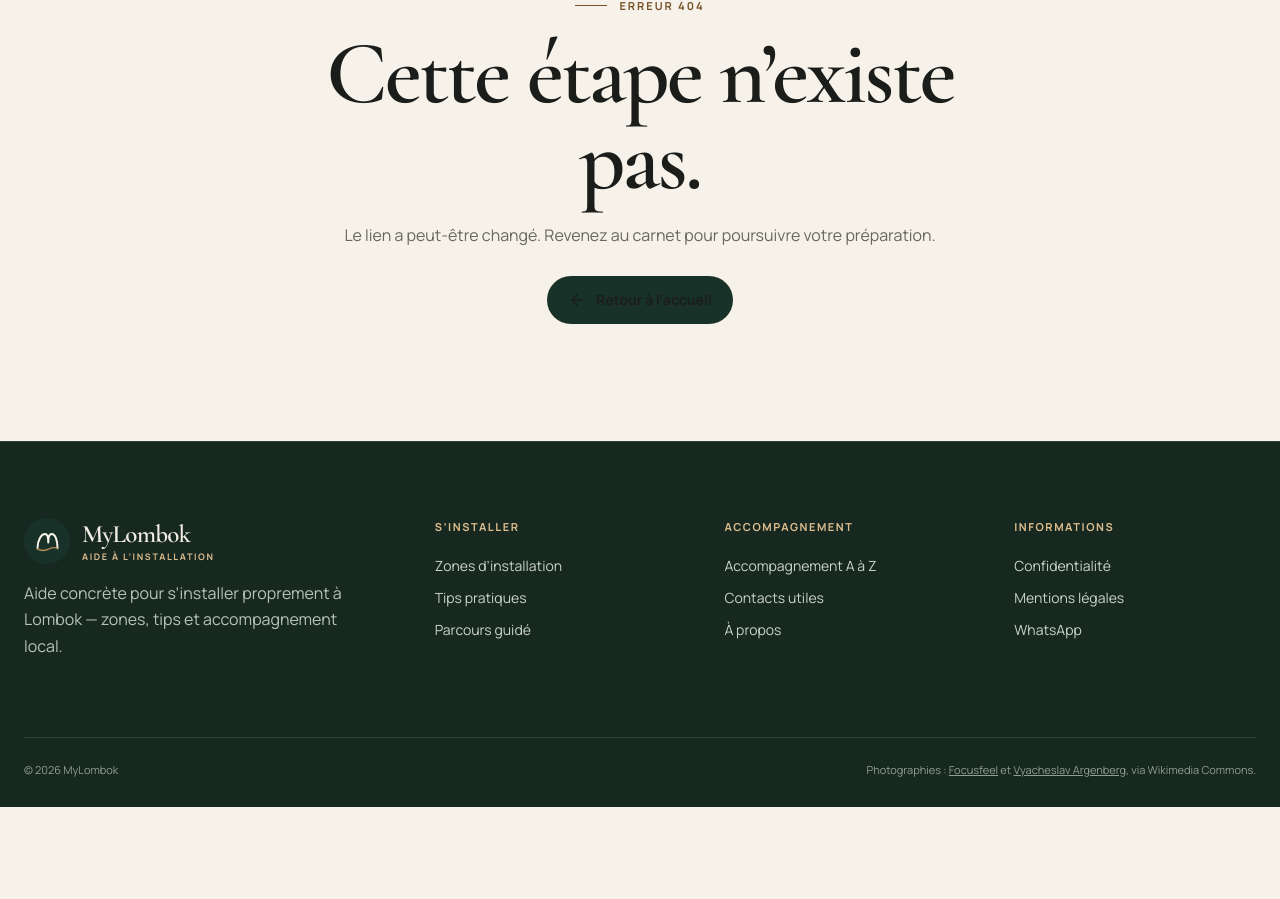
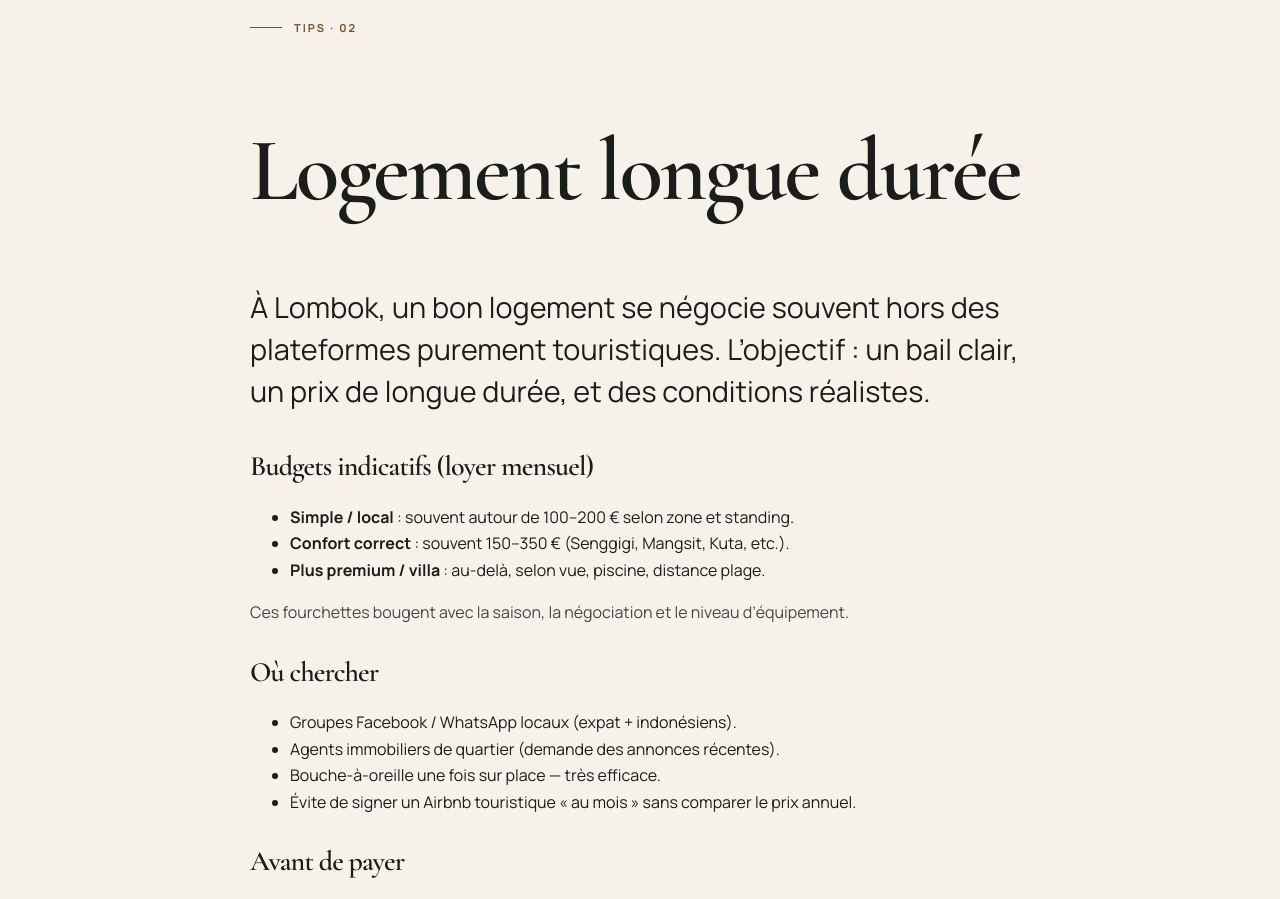
Before and after one commit to Dorianpmy/MyLombok, a Next.js app: page /tips/logement in a window 1280 px wide. Before the commit this address had no page. Shown: the part 198-1097 px from the top of the page. Before the commit the page ends 1005 px from the top, so only its background shows below. Built offline with nearby package versions, Linux system fonts and the light colour scheme.

Commit message:
content: tips logement longue durée Lombok

```diff
--- /dev/null
+++ b/app/tips/logement/page.tsx
@@ -0,0 +1,59 @@
+import type { Metadata } from "next";
+import Link from "next/link";
+import { ArrowRight } from "lucide-react";
+
+export const metadata: Metadata = {
+  title: "Logement longue durée — Tips installation",
+  description: "Comment chercher, négocier et sécuriser un logement longue durée à Lombok.",
+};
+
+export default function TipsLogementPage() {
+  return (
+    <main className="inner-page">
+      <section className="site-section">
+        <div className="site-container" style={{ maxWidth: 780 }}>
+          <span className="eyebrow">Tips · 02</span>
+          <h1>Logement longue durée</h1>
+          <p className="lead-copy">À Lombok, un bon logement se négocie souvent hors des plateformes purement touristiques. L’objectif : un bail clair, un prix de longue durée, et des conditions réalistes.</p>
+
+          <h2 style={{ marginTop: "2.5rem", fontSize: "1.75rem" }}>Budgets indicatifs (loyer mensuel)</h2>
+          <ul>
+            <li><strong>Simple / local</strong> : souvent autour de 100–200 € selon zone et standing.</li>
+            <li><strong>Confort correct</strong> : souvent 150–350 € (Senggigi, Mangsit, Kuta, etc.).</li>
+            <li><strong>Plus premium / villa</strong> : au-delà, selon vue, piscine, distance plage.</li>
+          </ul>
+          <p style={{ opacity: 0.8 }}>Ces fourchettes bougent avec la saison, la négociation et le niveau d’équipement.</p>
+
+          <h2 style={{ marginTop: "2rem", fontSize: "1.75rem" }}>Où chercher</h2>
+          <ul>
+            <li>Groupes Facebook / WhatsApp locaux (expat + indonésiens).</li>
+            <li>Agents immobiliers de quartier (demande des annonces récentes).</li>
+            <li>Bouche-à-oreille une fois sur place — très efficace.</li>
+            <li>Évite de signer un Airbnb touristique « au mois » sans comparer le prix annuel.</li>
+          </ul>
+
+          <h2 style={{ marginTop: "2rem", fontSize: "1.75rem" }}>Avant de payer</h2>
+          <ul>
+            <li>Visite en personne (humidité, eau, électricité, bruit, accès scooter).</li>
+            <li>Teste internet (vitesse réelle, stabilité en fin de journée).</li>
+            <li>Demande <strong>qui paie</strong> : électricité, eau, poubelle, gardien.</li>
+            <li>Clarifie dépôt de garantie, préavis, et ce qui se passe en cas de casse.</li>
+            <li>Préfère un écrit simple (même bilingue) avec noms, montant, dates, inventaire.</li>
+          </ul>
+
+          <h2 style={{ marginTop: "2rem", fontSize: "1.75rem" }}>Négociation</h2>
+          <ul>
+            <li>Un paiement de plusieurs mois d’avance se négocie souvent mieux au mois.</li>
+            <li>Compare 3–5 options dans la même zone avant de te décider.</li>
+            <li>Méfie-toi des « trop beaux » prix sans visite ou sans propriétaire identifiable.</li>
+          </ul>
+
+          <div style={{ display: "flex", gap: "1rem", flexWrap: "wrap", marginTop: "2.5rem" }}>
+            <Link className="button button--outline" href="/zones">Voir les zones</Link>
+            <Link className="button button--primary" href="/tips/banque">Tip suivant : Banque <ArrowRight aria-hidden="true" /></Link>
+          </div>
+        </div>
+      </section>
+    </main>
+  );
+}
```
